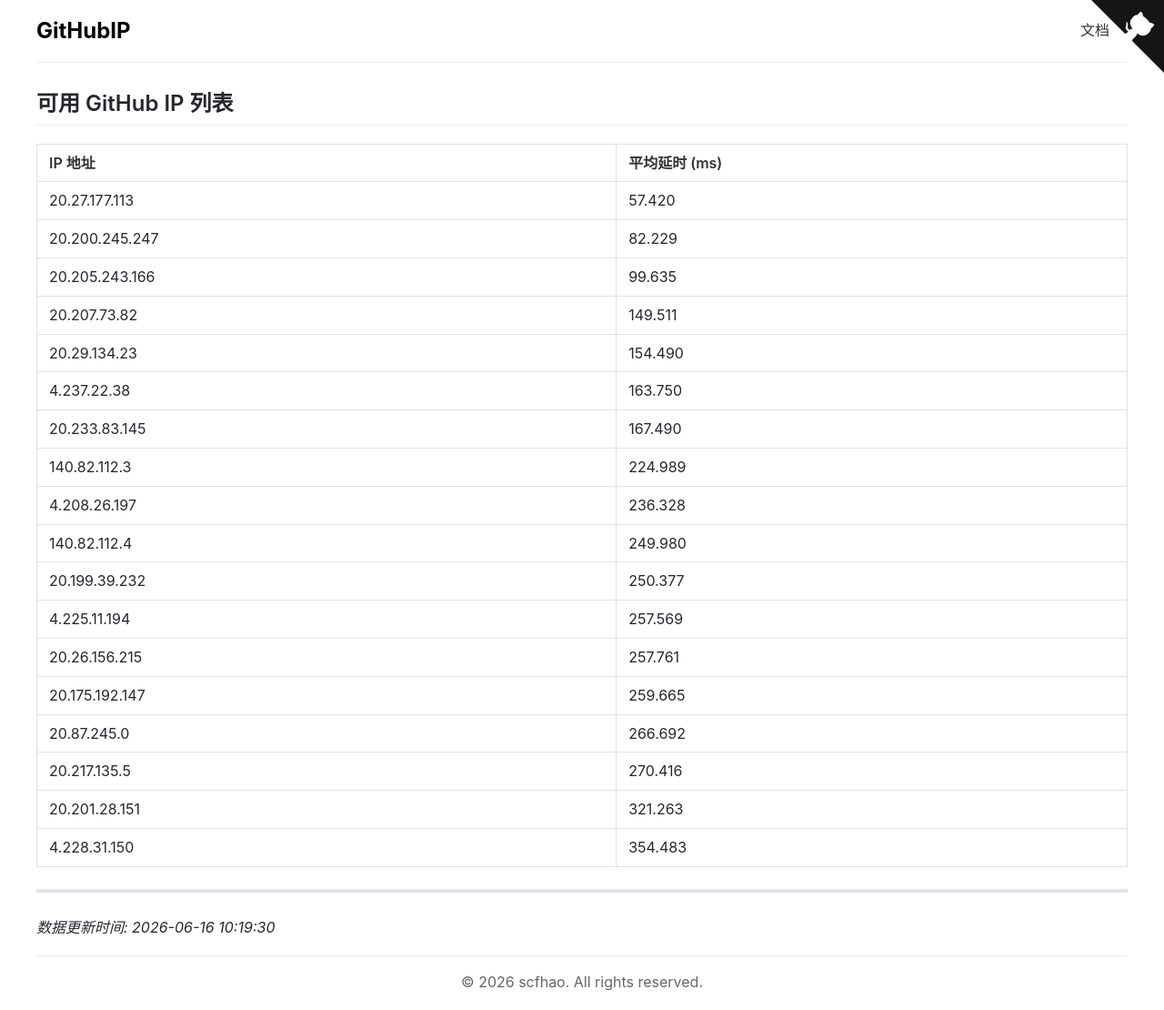
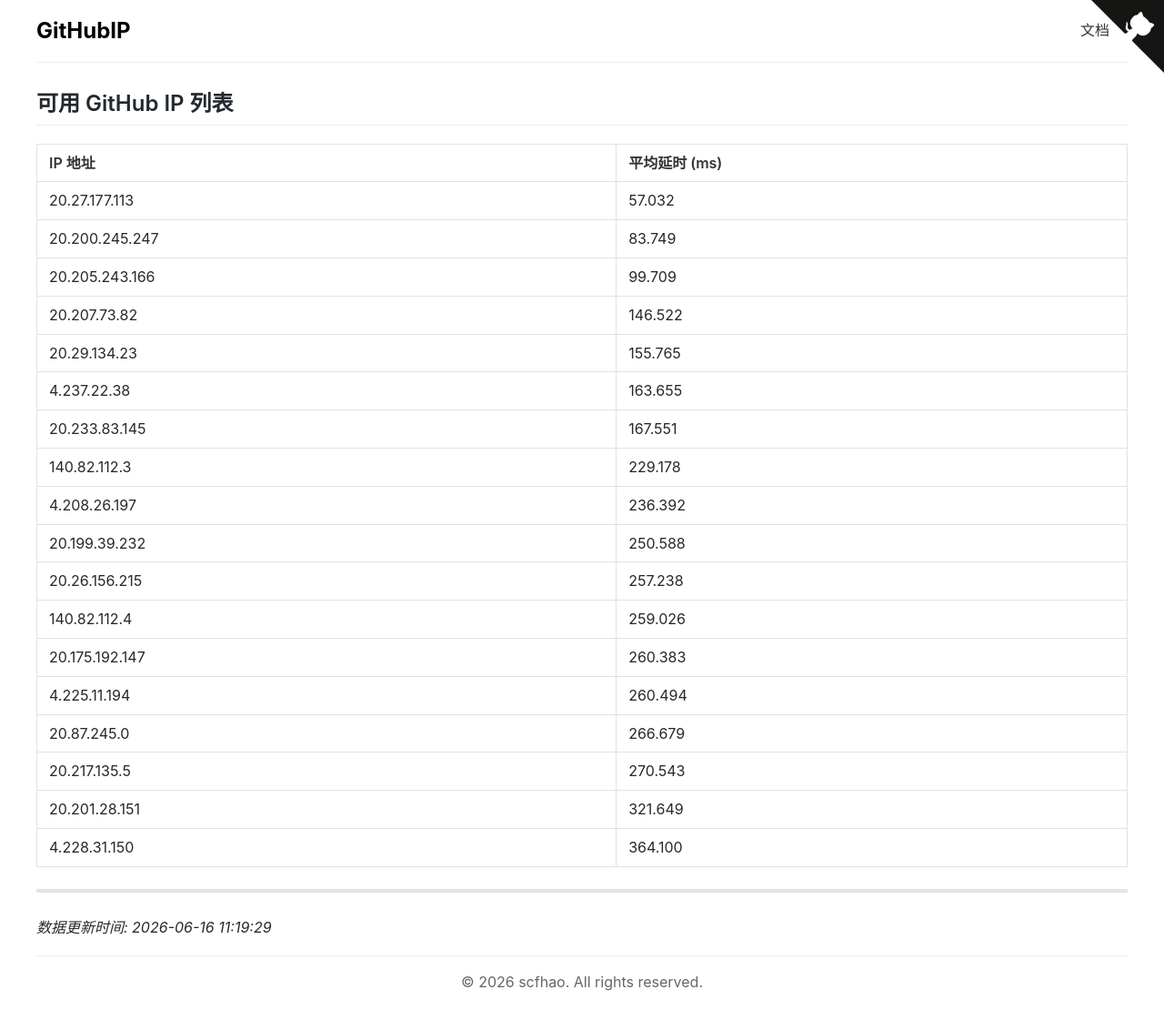
Before and after one commit to scfhao/GitHubIP, a Jekyll site: the page built from index.md, in a window 1280 px wide. Shown: the whole page at 91% size. Built offline with Jekyll 4.4.1, drawn with Linux system fonts in a browser that asks for light colours.

Commit message:
自动脚本执行 - 2026-06-16 11:19:30

```diff
--- a/index.md
+++ b/index.md
@@ -1,32 +1,32 @@
 ---
 layout: home
 title: GitHub IP 列表
-date: 2026-06-16 10:19:30
+date: 2026-06-16 11:19:29
 ---
 
 ## 可用 GitHub IP 列表
 
 | IP 地址 | 平均延时 (ms) |
 |---------|--------------|
-| 20.27.177.113 | 57.420 |
-| 20.200.245.247 | 82.229 |
-| 20.205.243.166 | 99.635 |
-| 20.207.73.82 | 149.511 |
-| 20.29.134.23 | 154.490 |
-| 4.237.22.38 | 163.750 |
-| 20.233.83.145 | 167.490 |
-| 140.82.112.3 | 224.989 |
-| 4.208.26.197 | 236.328 |
-| 140.82.112.4 | 249.980 |
-| 20.199.39.232 | 250.377 |
-| 4.225.11.194 | 257.569 |
-| 20.26.156.215 | 257.761 |
-| 20.175.192.147 | 259.665 |
-| 20.87.245.0 | 266.692 |
-| 20.217.135.5 | 270.416 |
-| 20.201.28.151 | 321.263 |
-| 4.228.31.150 | 354.483 |
+| 20.27.177.113 | 57.032 |
+| 20.200.245.247 | 83.749 |
+| 20.205.243.166 | 99.709 |
+| 20.207.73.82 | 146.522 |
+| 20.29.134.23 | 155.765 |
+| 4.237.22.38 | 163.655 |
+| 20.233.83.145 | 167.551 |
+| 140.82.112.3 | 229.178 |
+| 4.208.26.197 | 236.392 |
+| 20.199.39.232 | 250.588 |
+| 20.26.156.215 | 257.238 |
+| 140.82.112.4 | 259.026 |
+| 20.175.192.147 | 260.383 |
+| 4.225.11.194 | 260.494 |
+| 20.87.245.0 | 266.679 |
+| 20.217.135.5 | 270.543 |
+| 20.201.28.151 | 321.649 |
+| 4.228.31.150 | 364.100 |
 
 ---
 
-*数据更新时间: 2026-06-16 10:19:30*
+*数据更新时间: 2026-06-16 11:19:29*
```
